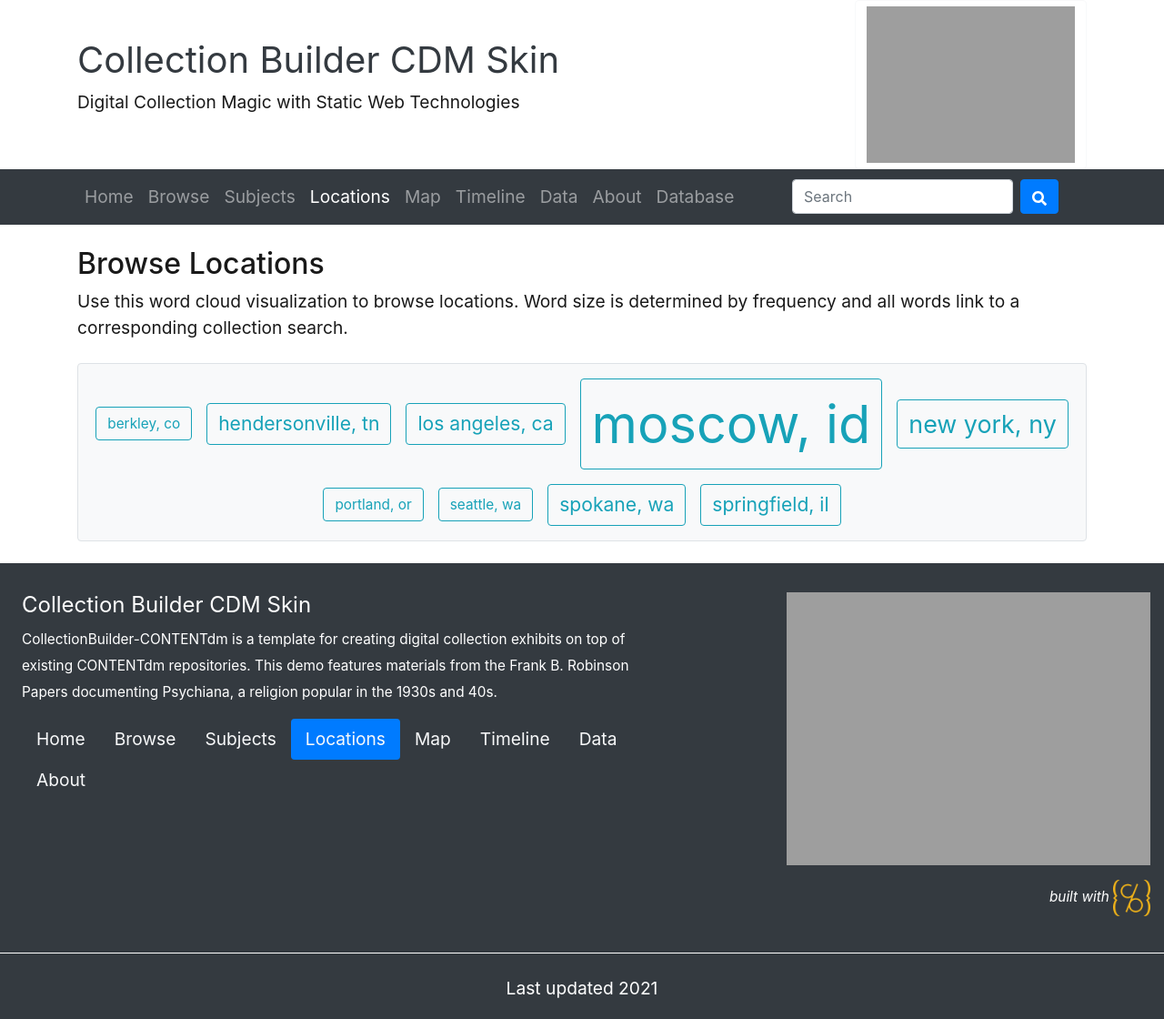
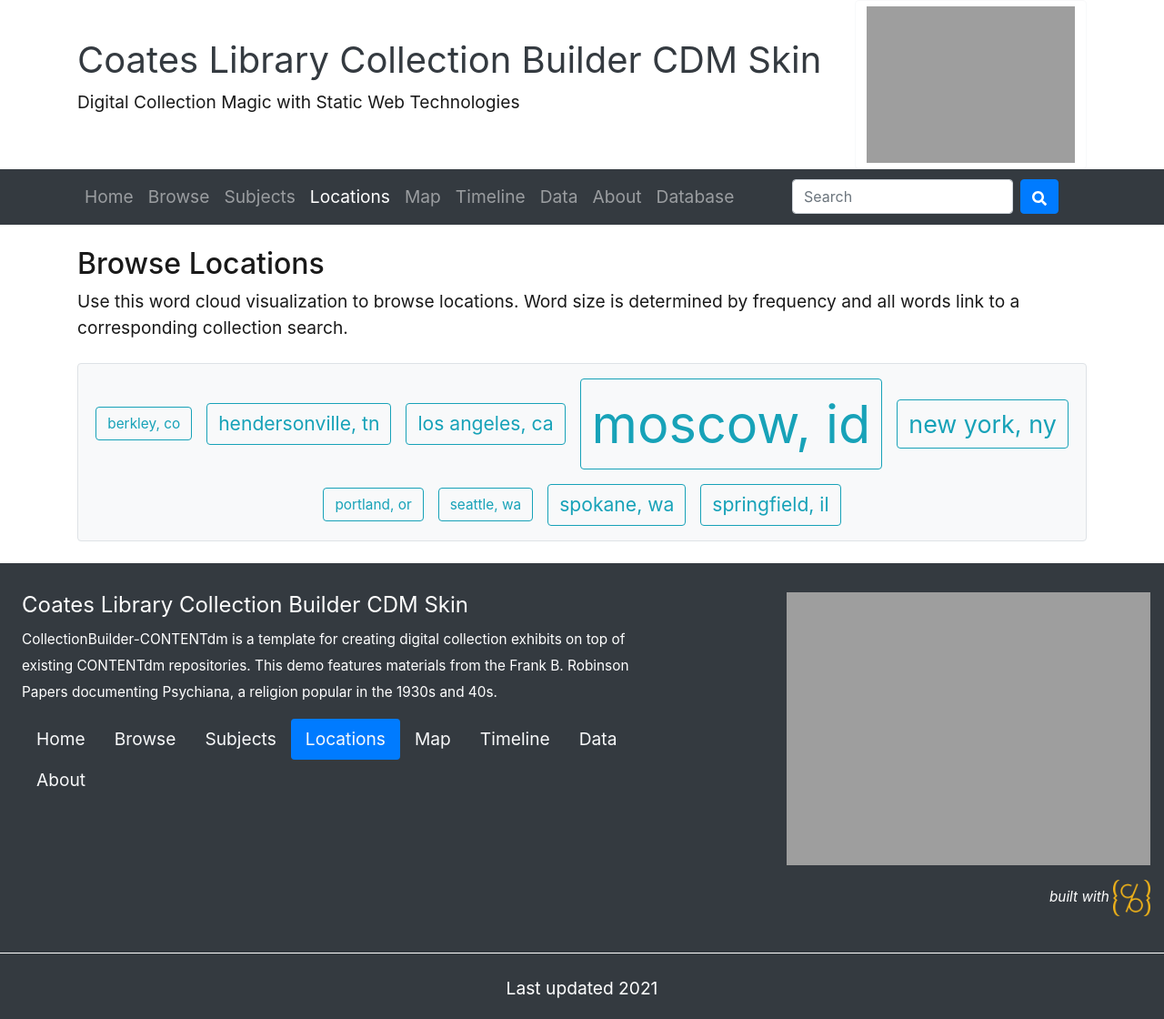
Before and after one commit to efpoff/coates-flood, a Jekyll site: the page built from pages/locations.md, in a window 1280 px wide. Shown: the whole page at 91% size. Built offline with Jekyll 4.4.1, drawn with Linux system fonts in a browser that asks for light colours.

Commit message:
Update _config.yml
Changed title of the collection site.

```diff
--- a/_config.yml
+++ b/_config.yml
@@ -18,7 +18,7 @@ source-code: https://github.com/CollectionBuilder
 # SITE SETTINGS
 #
 # title of site appears in banner
-title: Collection Builder CDM Skin
+title: Coates Library Collection Builder CDM Skin
 # tagline, a short phrase that will appear throughout the site in the top banner
 tagline: Digital Collection Magic with Static Web Technologies
 # description appears in meta tags and other locations
```
